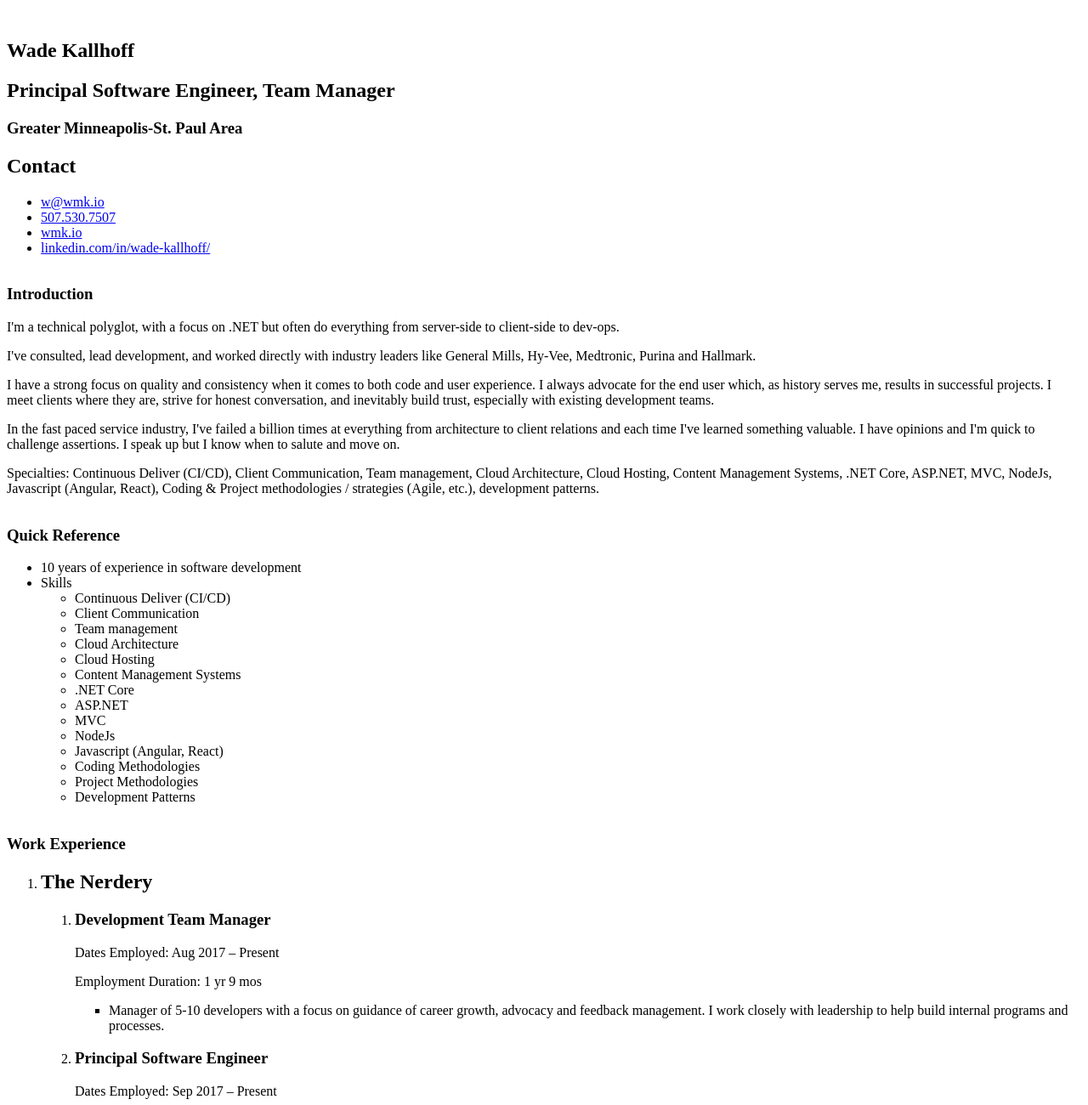
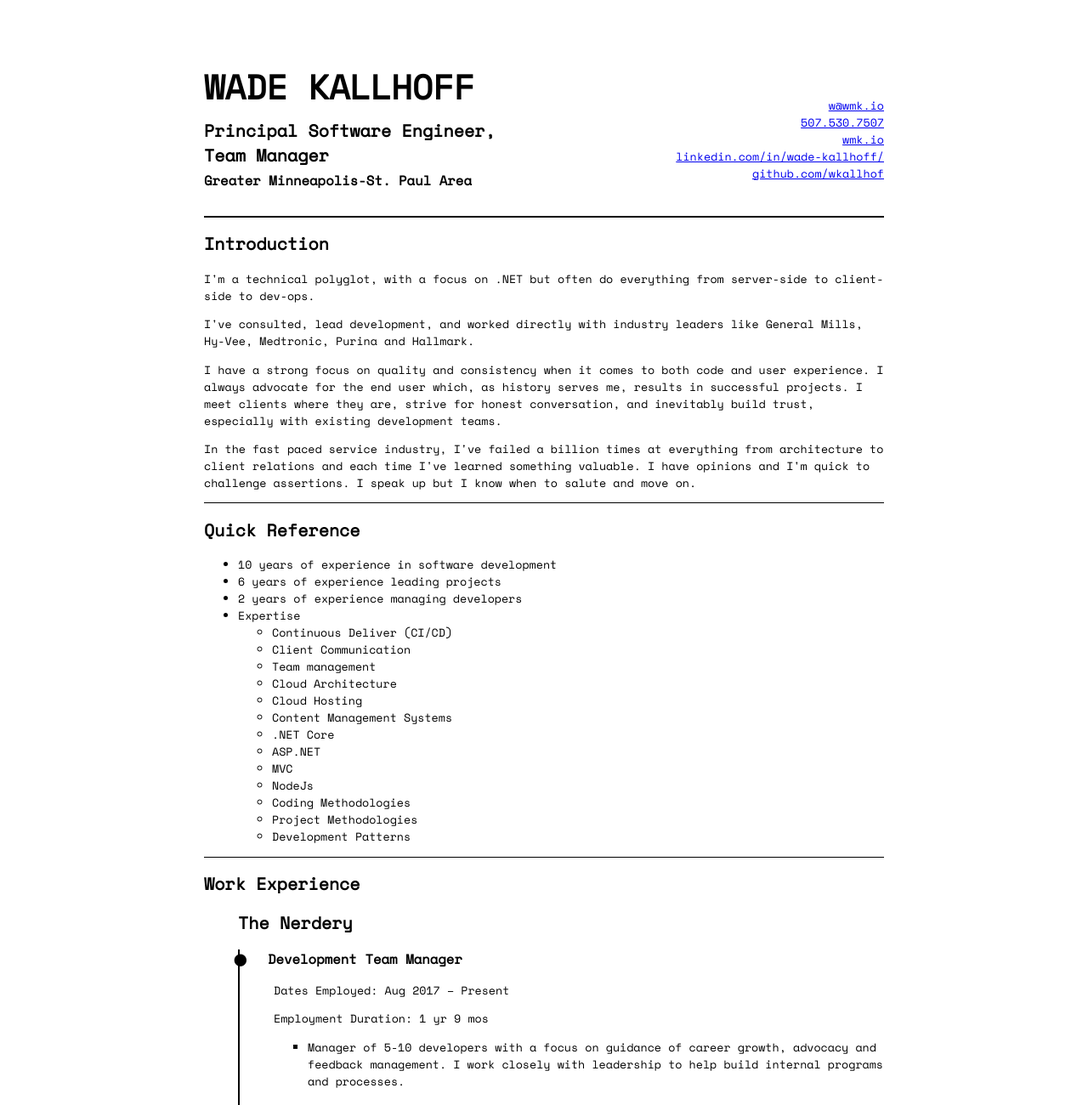
Before and after one commit to wkallhof/resume, a plain HTML site: page index.html in a window 1280 px wide. Shown: the top 1300 px of the page at 85% size. Drawn offline with nearby package versions, Linux system fonts and the light colour scheme.

Commit message:
Updating with new styles

```diff
--- a/index.html
+++ b/index.html
@@ -5,15 +5,16 @@
         <link href="site.css" rel="stylesheet">
     </head>
     <body>
-        <article>
+        <main>
             <header>
-                <img src="">
-                <h1>Wade Kallhoff</h1>
-                <h2>Principal Software Engineer, Team Manager</h2>
-                <h3>Greater Minneapolis-St. Paul Area</h3>
+                <section class="name">
+                    <h1>Wade Kallhoff</h1>
+                    <h2>Principal Software Engineer, Team Manager</h2>
+                    <h3>Greater Minneapolis-St. Paul Area</h3>
+                </section>
 
-                <section>
-                    <h2>Contact</h2>
+                <section class="contact">
+                    <h2 class="hidden">Contact</h2>
                     <ul>
                         <li>
                             <a href="mailto:w@wmk.io">w@wmk.io</a>
@@ -27,6 +28,9 @@
                         <li>
                             <a href="https://www.linkedin.com/in/wade-kallhoff/">linkedin.com/in/wade-kallhoff/</a>
                         </li>
+                        <li>
+                            <a href="https://github.com/wkallhof">github.com/wkallhof</a>
+                        </li>
                     </ul>
                 </section>
             </header>
@@ -39,15 +43,16 @@
                 <p>I've consulted, lead development, and worked directly with industry leaders like General Mills, Hy-Vee, Medtronic, Purina and Hallmark. </p>
                 <p>I have a strong focus on quality and consistency when it comes to both code and user experience. I always advocate for the end user which, as history serves me, results in successful projects. I meet clients where they are, strive for honest conversation, and inevitably build trust, especially with existing development teams.</p>
                 <p>In the fast paced service industry, I've failed a billion times at everything from architecture to client relations and each time I've learned something valuable. I have opinions and I'm quick to challenge assertions. I speak up but I know when to salute and move on.</p>
-                <p>Specialties: Continuous Deliver (CI/CD), Client Communication, Team management, Cloud Architecture, Cloud Hosting, Content Management Systems, .NET Core, ASP.NET, MVC, NodeJs, Javascript (Angular, React), Coding & Project methodologies / strategies (Agile, etc.), development patterns.</p>
             </section>
 
             <section>
                 <h1>Quick Reference</h1>
                 <ul>
                     <li>10 years of experience in software development</li>
+                    <li>6 years of experience leading projects</li>
+                    <li>2 years of experience managing developers</li>
                     <li>
-                        Skills
+                        Expertise
                         <ul>
                             <li>Continuous Deliver (CI/CD)</li>
                             <li>Client Communication</li>
@@ -59,7 +64,6 @@
                             <li>ASP.NET</li>
                             <li>MVC</li>
                             <li>NodeJs</li>
-                            <li>Javascript (Angular, React)</li>
                             <li>Coding Methodologies</li>
                             <li>Project Methodologies</li>
                             <li>Development Patterns</li>
@@ -68,12 +72,12 @@
                 </ul>
             </section>
 
-            <section>
+            <section class="experience">
                 <h1>Work Experience</h1>
                 <ol>
                     <li>
                         <h2>The Nerdery</h2>
-                        <ol>
+                        <ol class="timeline">
                             <li>
                                 <h3>
                                     Development Team Manager
@@ -127,7 +131,7 @@
                     </li>
                     <li>
                         <h2>FPX LLC</h2>
-                        <ol>
+                        <ol class="timeline">
                             <li>
                                 <h3>Software Engineer and Quality Assurance Engineer</h3>
                                 <p>Aug 2009 – Aug 2010</p>
@@ -163,6 +167,6 @@
                             - Team placed in top 10% of the world</li>
                 </ul>
             </section>
-        </article>
+        </main>
     </body>
 </html>
--- a/site.css
+++ b/site.css
@@ -1,3 +1,84 @@
-article{
-    display: grid;
+@import url('https://fonts.googleapis.com/css?family=Space+Mono');
+
+body{
+    margin: 4em 2em 4em 2em;
 }
+
+main{
+    margin: auto;
+    max-width: 800px;
+    font-family: 'Space Mono', monospace;
+    font-size: smaller;
+}
+
+main > section{
+    border-bottom: 1px solid #000;
+}
+
+main > header{
+    padding-bottom: 2em;
+    margin-bottom: 1em;
+    border-bottom: 2px solid #000;
+}
+
+.hidden{
+    display:none;
+}
+
+.name h1{
+    font-size: 3em;
+    text-transform: uppercase;
+}
+
+.name h1,
+.name h2,
+.name h3{
+    margin-block-start: 0.2em;
+    margin-block-end: 0.2em;
+}
+
+.experience > ol{
+    list-style: none;
+}
+
+.timeline {
+    border-left: 2px solid #000;
+}
+
+.timeline li{
+    margin-bottom: 2em;
+}
+
+.timeline > li{
+    list-style: none;
+    margin-bottom: 3em;
+}
+
+.timeline > li > h3{
+    position: relative;
+    left: -65px;
+    margin-block-start: 0em;
+}
+.timeline > li > h3:before{
+    content: "·";
+    font-size: 79px;
+    vertical-align: middle;
+    line-height: 0px;
+}
+
+@media only screen and (min-width : 500px) {
+    main > header{
+        display: grid;
+        grid-template-columns: 50% 50%;
+        grid-template-rows: auto;
+    }
+
+    .contact{
+        text-align: right;
+        align-self: end;
+    }
+
+    .contact > ul{
+        list-style: none;
+    }
+}
```
